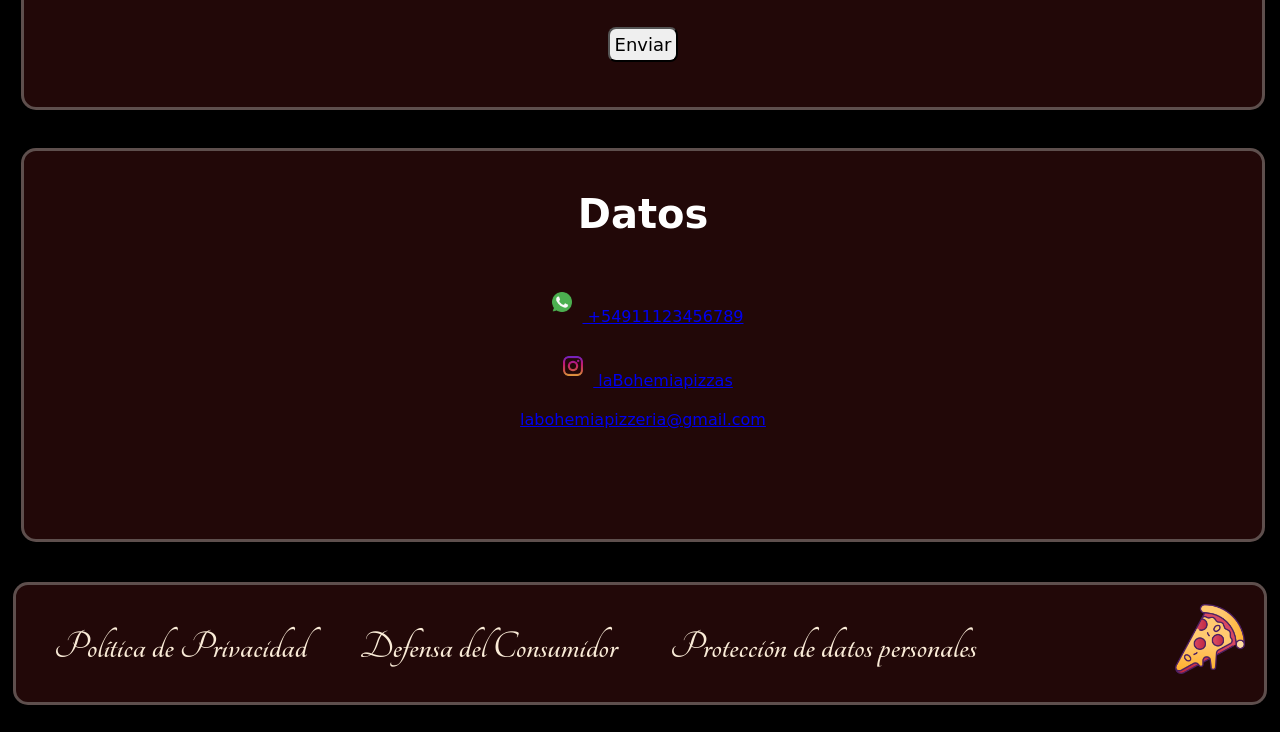
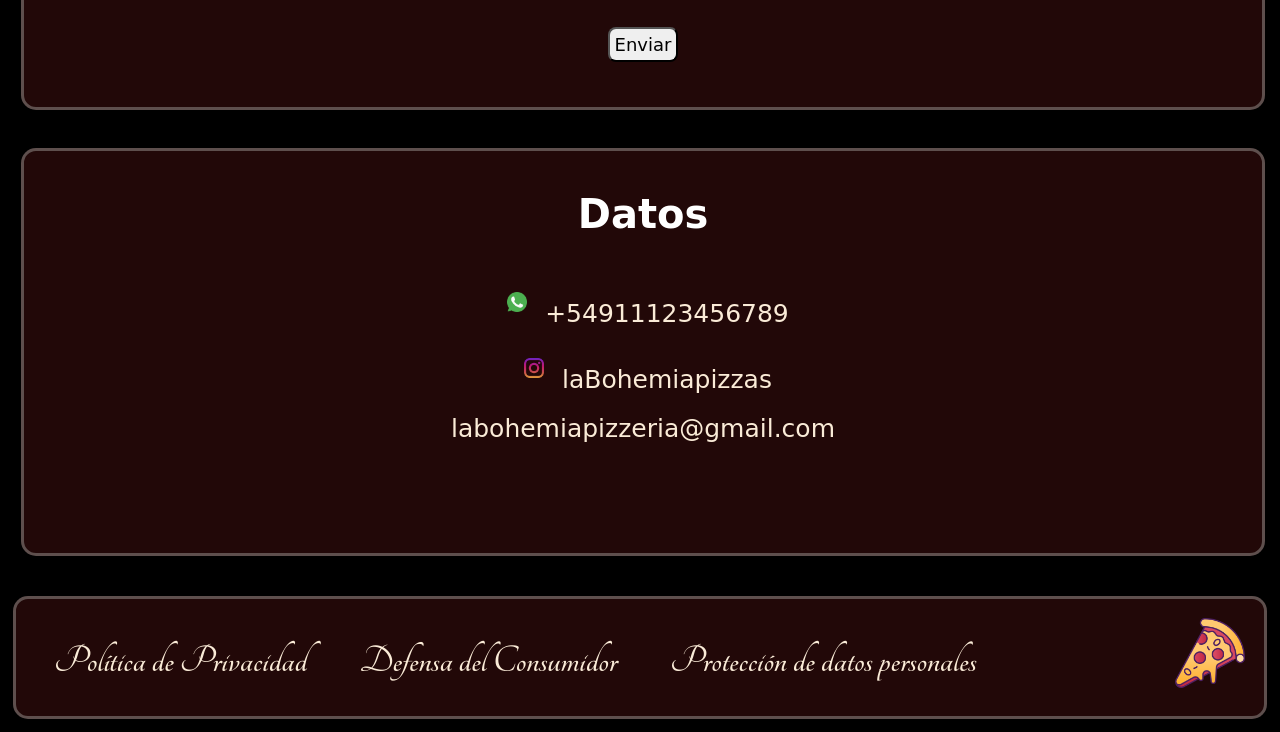
Before and after one commit to EmaLpz/PROYECTO-CAC2023, a plain HTML site: page contacto.html in a window 1280 px wide. Shown: the part 689-1421 px from the top of the page. Drawn offline with nearby package versions, Linux system fonts and the light colour scheme; a web font is replaced by a local one.

Commit message:
Update style.css

```diff
--- a/style.css
+++ b/style.css
@@ -487,6 +487,12 @@ footer a{
 
 }
 
+.datos a{
+    font-size: 25px;
+    text-decoration: none;
+    color: antiquewhite;
+}
+
 
 /*Estilos de texto, títulos, etc*/
 .titulo{
```
